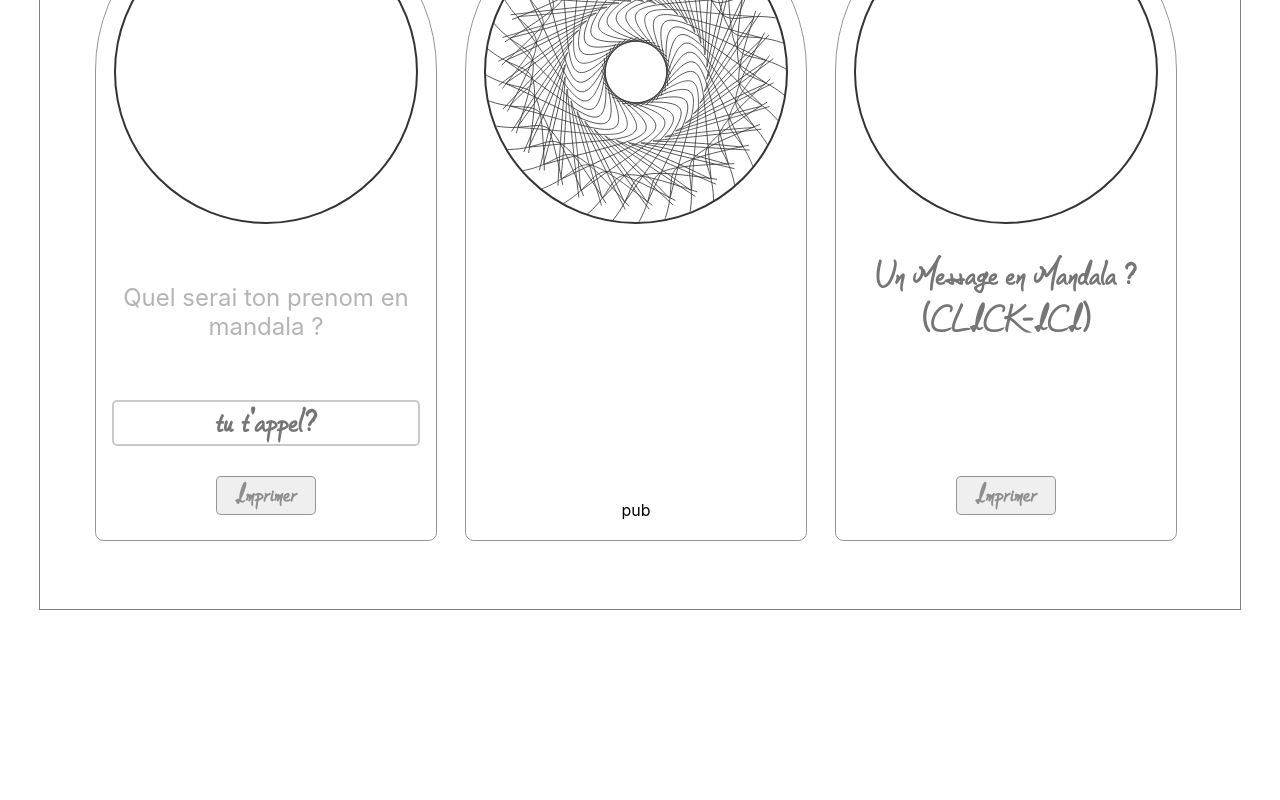
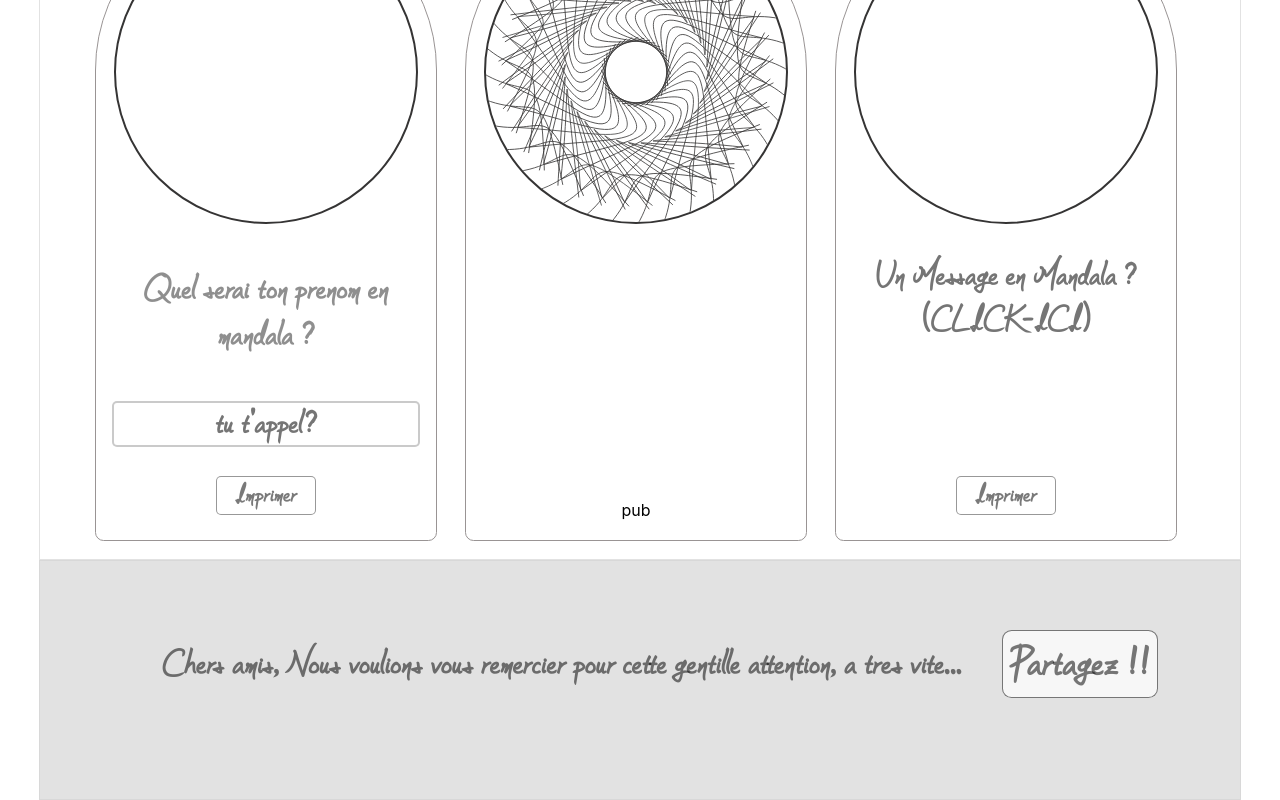
Before and after one commit to fabden/Mandabook-V1, a React (Create React App) app: page / in a window 1280 px wide. Shown: the part 612-1412 px from the top of the page. Before the commit the page ends 1222 px from the top, so only its background shows below. Built offline with nearby package versions, Linux system fonts and the light colour scheme.

Commit message:
modification footer pour impression

```diff
--- a/src/App.js
+++ b/src/App.js
@@ -2,7 +2,7 @@ import React from 'react';
 
 import Mandalum from '../src/Mandalum';
 import Header from '../src/Header';
-
+import Footer from '../src/Footer';
 
 
 function App() {
@@ -15,7 +15,7 @@ function App() {
         <Mandalum mand={1} type={"citation"}/>
         <Mandalum mand={3} type={"messagePerso"}/>
     </section>
-
+    <Footer />
 </div>
 
   );
--- /dev/null
+++ b/src/Footer/index.js
@@ -0,0 +1,17 @@
+import React from 'react';
+import './style.css';
+
+
+
+function Footer (){
+
+    return(
+    <footer className='section_footer'>
+        <p className='section_footer_text'>Chers amis, Nous voulions vous remercier pour cette gentille attention, a tres vite...</p>
+        <button className="section_footer_button">Partagez !!</button>
+    </footer>
+    )
+
+};
+
+export default Footer;
--- /dev/null
+++ b/src/Footer/style.css
@@ -0,0 +1,73 @@
+
+@media screen {
+
+
+    .section_footer{
+            display: flex;
+            flex-wrap: wrap;
+            align-items: center;
+            justify-content: center;
+            text-align: center;
+            min-width: 1200px;
+            border: rgba(204, 204, 204, 0.452) 1px solid;
+            padding-bottom: 2em;
+            background-color: rgba(204, 204, 204, 0.568);
+
+
+    }
+    .section_footer_text{
+        font-family: "soljik";
+        color: rgba(0, 0, 0, 0.527);
+        font-size: 2.5em;
+        padding: 1em;
+        font-weight:bold;
+
+    }
+
+    .section_footer_button{
+        border: rgba(0, 0, 0, 0.527) 1px solid;
+        border-radius: 0.2em;
+        height: 1.4em;
+        font-family: "soljik";
+        color: rgba(0, 0, 0, 0.527);
+        font-size: 3em;
+        background-color: rgba(255, 255, 255, 0.733);
+        cursor: pointer;
+        font-weight:bold;
+    }
+}
+
+@media (max-width: 1000px) {
+    .section_footer {
+      min-width: 100%;
+      border: grey 0px solid
+
+    }
+  }
+
+  @media print {
+    .section_footer{
+        display: flex;
+        flex-wrap: wrap;
+        align-items: center;
+        justify-content: center;
+        text-align: center;
+        min-width: 100%;
+        height: 100%;
+        border: rgba(204, 204, 204, 0.452) 1px solid;
+        padding-bottom: 2em;
+        background-color: rgba(204, 204, 204, 0.568);
+}
+.section_footer_text{
+    font-family: "soljik";
+    color: rgba(0, 0, 0, 0.527);
+    font-size: 2.5em;
+    font-weight:bold;
+
+}
+
+.section_footer_button{
+display: none;
+}
+
+  }
--- a/src/Mandalum/styles.css
+++ b/src/Mandalum/styles.css
@@ -29,7 +29,7 @@ path {fill : none ;
 .cardMandala{
     margin:10px;
     width: 350px;
-    height: 700px;
+    height: 650px;
 }
 
 .svgmettre{
@@ -73,9 +73,12 @@ path {fill : none ;
 }
 
 .commentaire_prenom{
-    font-size: 1.5em;
-    color:rgba(128, 128, 128, 0.589);
+    font-size: 2.5em;
+    color:rgba(128, 128, 128, 0.884);
     text-align: center;
+    font-family: "soljik";
+    font-weight:bold;
+    margin: 0.2em;
 
 }
 .pointeur{
@@ -86,13 +89,14 @@ path {fill : none ;
     margin: 5px;
     width: 100px;
     padding: 2px;
-    color:rgba(128, 128, 128, 0.876);
+    color:rgba(0, 0, 0, 0.527);
     font-family: "soljik";
     font-weight:bold;
     font-size: 1.8em;
     border-radius: 5px;
     border: solid 1px rgba(128, 128, 128, 0.808);
     cursor: pointer;
+    background-color: rgb(255, 255, 255);
 }
 .noaffiche{
     display: none;
--- a/src/index.css
+++ b/src/index.css
@@ -19,7 +19,7 @@
   justify-content: space-evenly;
   min-width: 1200px;
   justify-content: center;
-  border: grey 1px solid;
+  border: rgba(204, 204, 204, 0.568) 1px solid;
 
 }
 }
```
